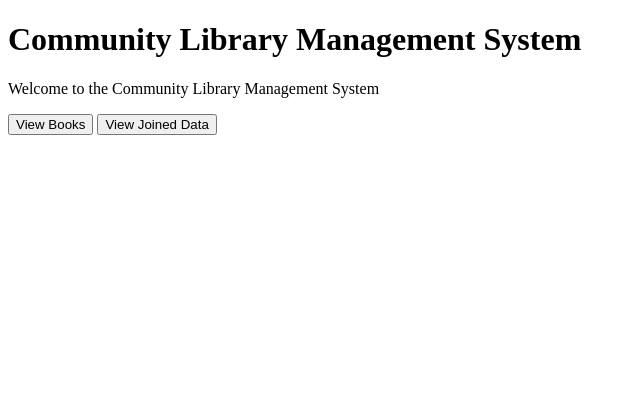
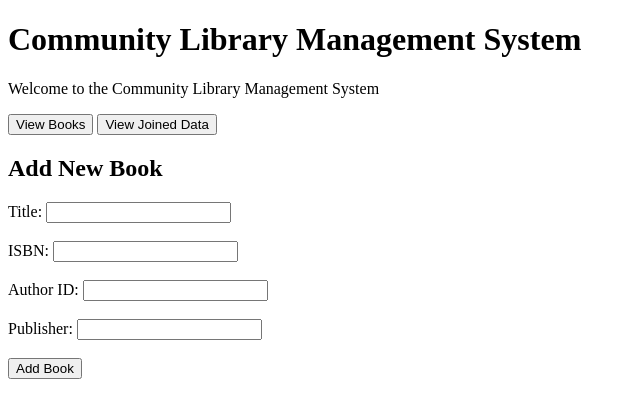
Before and after one commit to BenjaminDanker/CRUD-Chronicles, a FastAPI app: page / in a window 1280 px wide. Shown: the top 418 px of the page, without its empty margins (0-640 px from the left). Run offline with FastAPI, Linux system fonts and the light colour scheme.

Commit message:
Implement Create (Add New Book) Functionality

```diff
--- a/main.py
+++ b/main.py
@@ -1,5 +1,5 @@
-from fastapi import FastAPI, HTTPException
-from fastapi.responses import HTMLResponse, JSONResponse
+from fastapi import FastAPI, HTTPException, Form
+from fastapi.responses import HTMLResponse, JSONResponse, RedirectResponse
 from fastapi.templating import Jinja2Templates
 from fastapi import Request
 import sqlite3
@@ -25,7 +25,6 @@ async def list_books():
 
 @app.get("/joined_data", response_class=JSONResponse)
 async def joined_data():
-    # Example join between Books and Authors. Modify field names and join conditions as per your schema.
     conn = get_db_connection()
     query = """
         SELECT b.Title, b.ISBN, a.Name as AuthorName
@@ -36,6 +35,21 @@ async def joined_data():
     conn.close()
     return {"joined_data": [dict(row) for row in results]}
 
+@app.post("/add_book")
+async def add_book(title: str = Form(...), isbn: str = Form(...), author_id: int = Form(...), publisher: str = Form(...)):
+    conn = get_db_connection()
+    try:
+        conn.execute(
+            "INSERT INTO Books (Title, ISBN, Author_ID, Publisher) VALUES (?, ?, ?, ?)",
+            (title, isbn, author_id, publisher)
+        )
+        conn.commit()
+    except Exception as e:
+        conn.close()
+        raise HTTPException(status_code=500, detail=str(e))
+    conn.close()
+    return RedirectResponse(url="/", status_code=303)
+
 if __name__ == "__main__":
     import uvicorn
     uvicorn.run(app, host="127.0.0.1", port=8000)
--- a/templates/index.html
+++ b/templates/index.html
@@ -7,8 +7,24 @@
 <body>
     <h1>Community Library Management System</h1>
     <p>{{ message }}</p>
-    <!-- Pre-defined buttons for later functionality -->
     <button onclick="location.href='/books'">View Books</button>
     <button onclick="location.href='/joined_data'">View Joined Data</button>
+
+    <h2>Add New Book</h2>
+    <form action="/add_book" method="post">
+        <label for="title">Title:</label>
+        <input type="text" id="title" name="title" required><br><br>
+
+        <label for="isbn">ISBN:</label>
+        <input type="text" id="isbn" name="isbn" required><br><br>
+
+        <label for="author_id">Author ID:</label>
+        <input type="number" id="author_id" name="author_id" required><br><br>
+
+        <label for="publisher">Publisher:</label>
+        <input type="text" id="publisher" name="publisher" required><br><br>
+
+        <input type="submit" value="Add Book">
+    </form>
 </body>
 </html>
```
